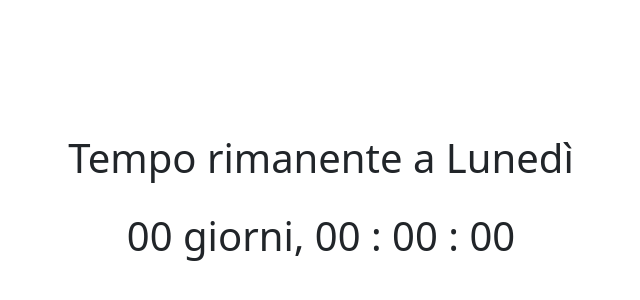
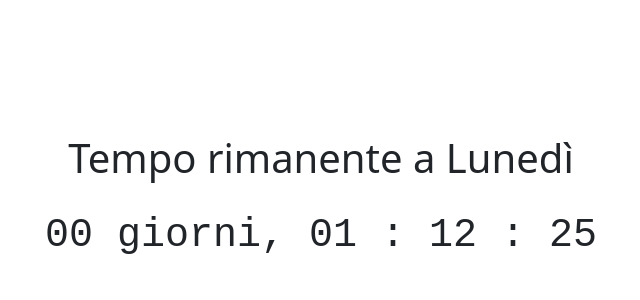
Before and after one commit to AlbertoArrighetti/js-simon, a plain HTML site: page index.html in a window 1280 px wide. Shown: the part 200-500 px from the top of the page, without its empty margins (319-959 px from the left). Drawn offline with nearby package versions, Linux system fonts and the light colour scheme.

Commit message:
fix more intuitive calcs

```diff
--- a/index.html
+++ b/index.html
@@ -14,7 +14,7 @@
         <div class="row text-center vh-100 align-content-center">
             <h1 class="mb-4">Tempo rimanente a Lunedì</h1>
 
-            <div id="time_remaining" class="fs-1 "></div>
+            <div id="time_remaining" class="fs-1 " style="font-family: monospace;"></div>
         </div>
     </div>
 
--- a/js/script.js
+++ b/js/script.js
@@ -4,7 +4,7 @@
 
 // setto la data a lunedì mattina con new Date
 // 2024 = anno, 1 = Febbraio (i mesi iniziano da i = 0), 12 = giorno, 9 = ora, minuti e secondi
-let targetDate = new Date (2024, 1, 12, 9, 0, 0);
+let targetDate = new Date (2024, 1, 12, 11, 0, 0);
 
 
 // Per poter usare la timing function creo una funzione
@@ -13,24 +13,18 @@ function updatedCountdown() {
     const timeRemaining = targetDate - new Date();
 
 
-
-
-
     // converto i milisecondi in secondi
-    // 60'000 = numero di millesecondi in un minuto
-    // dividendo per 1'000 ottengo i millisecondi che mi rimangono in questo minuto
-
     // con padstart aggiungo lo 0 davanti ai numeri < 10
-    let seconds = Math.floor((timeRemaining % 60000) / 1000).toFixed(0).padStart(2, "0");
+    let seconds = Math.floor((timeRemaining / 1000) % 60).toFixed(0).padStart(2, "0");
 
     // converto i milisecondi in minuti
-    let minutes = Math.floor((timeRemaining % 3600000) / 60000).toFixed(0).padStart(2, "0");
+    let minutes = Math.floor((timeRemaining / (1000 * 60)) % 60).toFixed(0).padStart(2, "0");
 
     // converto i milisecondi in ore
-    let hours = Math.floor((timeRemaining % 86400000) / 3600000).toFixed(0).padStart(2, "0");
+    let hours = Math.floor((timeRemaining / (1000 * 60 * 60)) % 24).toFixed(0).padStart(2, "0");
 
     // converto i millisecondi in giorni
-    let days = Math.floor(timeRemaining / 86400000).toFixed(0).padStart(2, "0");
+    let days = Math.floor((timeRemaining / (1000 * 60 * 60 * 24)) % 365).toFixed(0).padStart(2, "0");
 
     // controllo che il timer non sia sotto lo zero
     if (timeRemaining < 0) {
```
